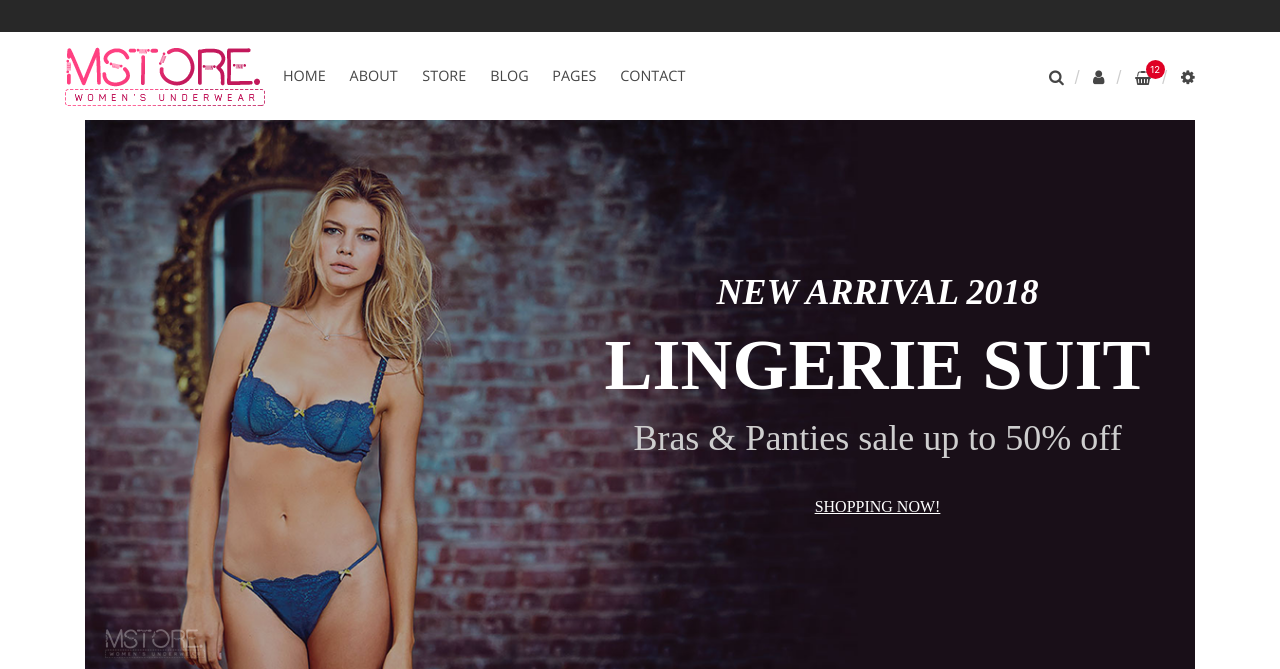
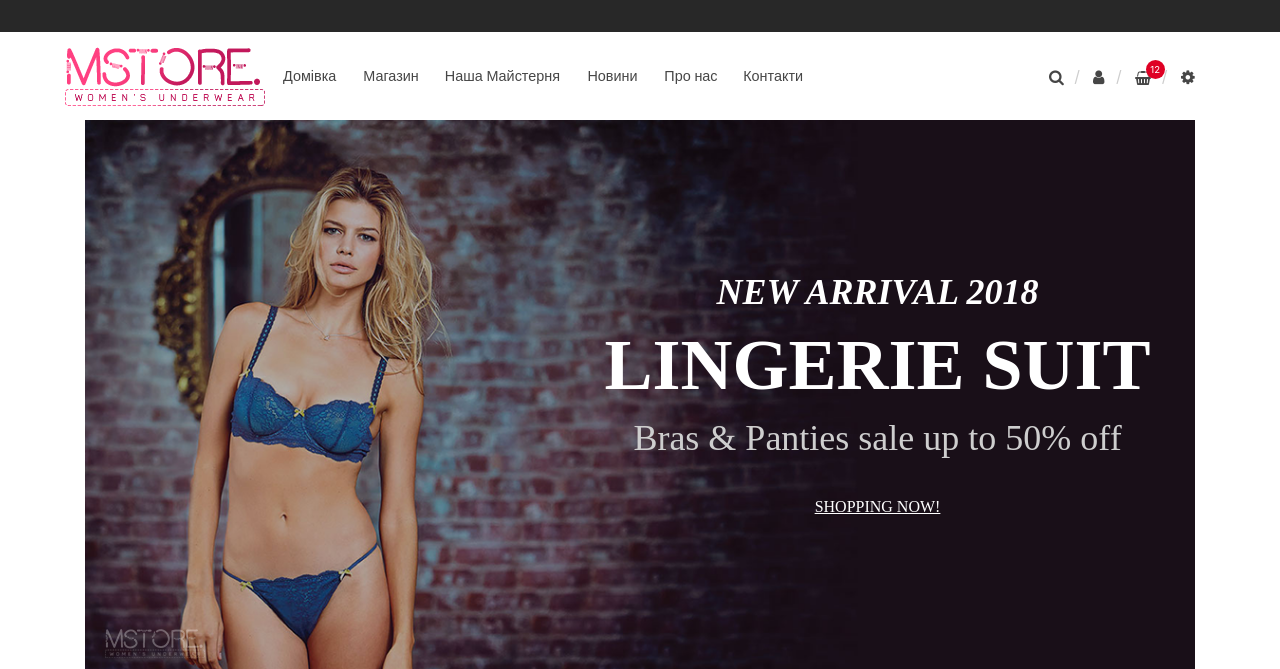
Before and after one commit to biryukov-m/craft-shop, a Django app: page / in a window 1280 px wide. Shown: the top 669 px of the page. Run offline with Django 3.2, Linux system fonts and the light colour scheme; some libraries are stand-ins or nearby versions.

Commit message:
Українизовано меню

```diff
--- a/templates/base__top_menu.html
+++ b/templates/base__top_menu.html
@@ -7,22 +7,22 @@
         <div class="col-sm-7 menu-list">
             <ul>
                 <li>
-                    <a href="#" title="HOME"><span>HOME</span></a>
+                    <a href="#" title="Домівка"><span>Домівка</span></a>
                 </li>
                 <li>
-                    <a href="#" title="ABOUT"><span>ABOUT</span></a>
+                    <a href="#" title="Магазин"><span>Магазин</span></a>
                 </li>
                 <li>
-                    <a href="#" title="STORE"><span>STORE</span></a>
+                    <a href="#" title="Наша Майстерня"><span>Наша Майстерня</span></a>
                 </li>
                 <li>
-                    <a href="#" title="BLOG"><span>BLOG</span></a>
+                    <a href="#" title="Новини"><span>Новини</span></a>
                 </li>
                 <li>
-                    <a href="#" title="PAGES"><span>PAGES</span></a>
+                    <a href="#" title="Про нас"><span>Про нас</span></a>
                 </li>
                 <li>
-                    <a href="#" title="CONTACT"><span>CONTACT</span></a>
+                    <a href="#" title="Контакти"><span>Контакти</span></a>
                 </li>
             </ul>
         </div>
```
